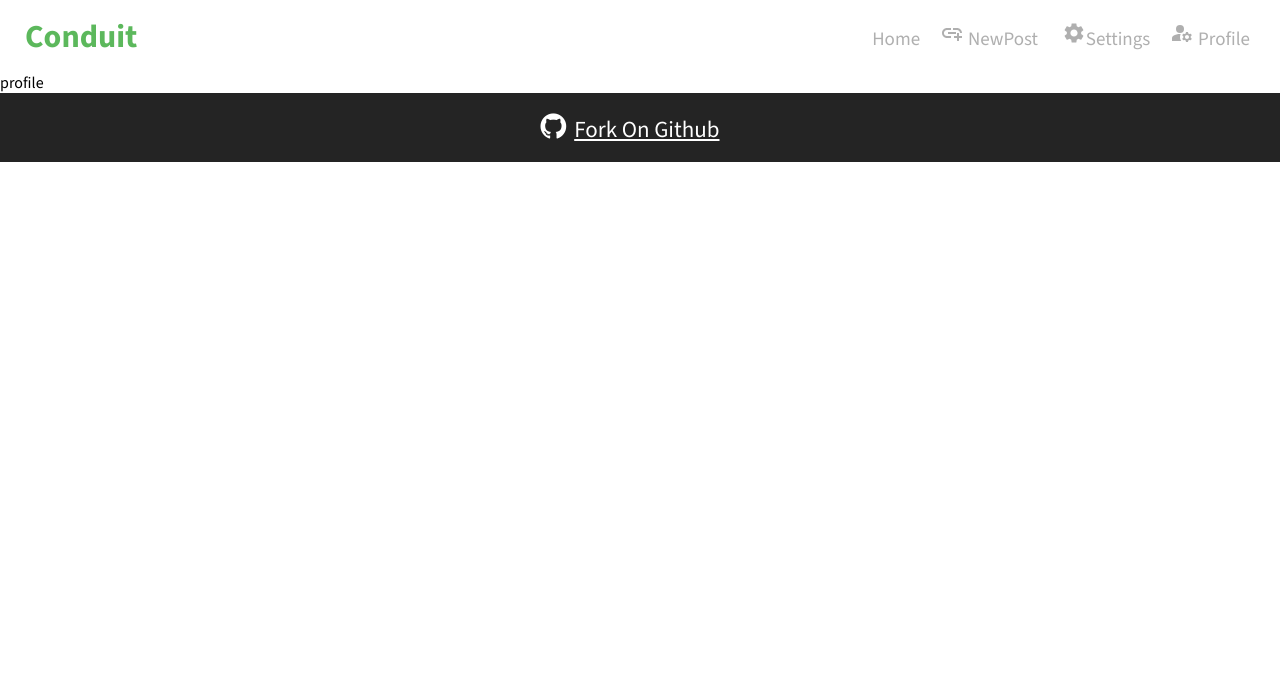
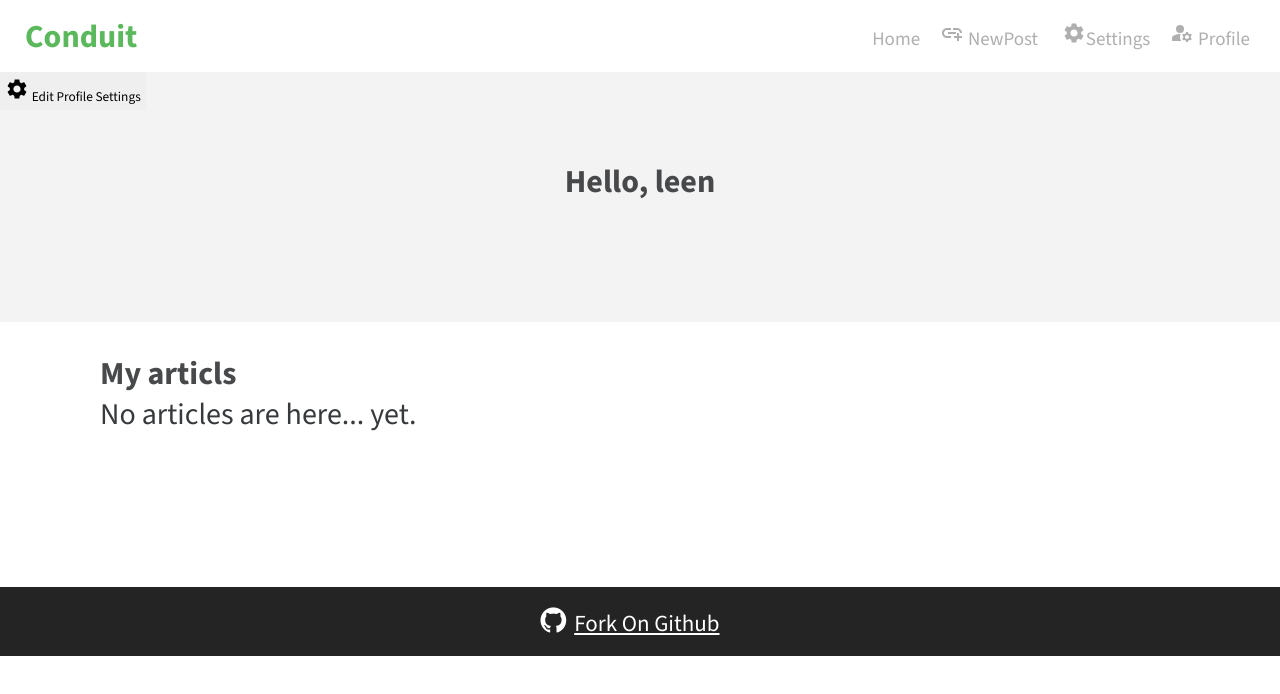
Before and after one commit to Leen-odeh3/conduit, a React (Vite) app: page /profile in a window 1280 px wide. Shown: the top 694 px of the page. Built offline with nearby package versions, Linux system fonts and the light colour scheme.

Commit message:
profile page update almost done

```diff
--- a/src/Pages/Profile/Profile.jsx
+++ b/src/Pages/Profile/Profile.jsx
@@ -1,10 +1,27 @@
+import { useNavigate } from "react-router-dom";
+import SettingsIcon from "@mui/icons-material/Settings";
 
 const Profile = () => {
+  const navigate = useNavigate();
   return (
-    <div>
-      profile
+    <>
+    <div style={{ background: "#f3f3f3", height: "250px" }}>
+      <button
+        style={{ padding: "5px", cursor: "pointer", border: "none" }}
+        onClick={() => {
+          navigate("/settings");
+        }}
+      >
+        <SettingsIcon /> Edit Profile Settings
+      </button>
+      <h1 style={{textAlign:"center",paddingTop:"50px",color:"#373a3ceb"}}>Hello, leen </h1>
     </div>
-  )
-}
+    <div style={{color:"#373a3ceb",padding:"30px 100px",height:"265px"}}>
+      <h1>My articls</h1>
+      <p> No articles are here... yet.</p>
+       </div>
+    </>
+  );
+};
 
-export default Profile
+export default Profile;
```
